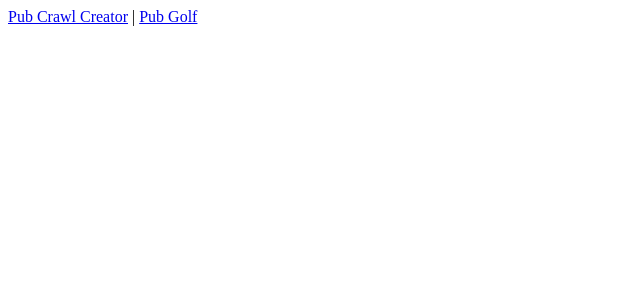
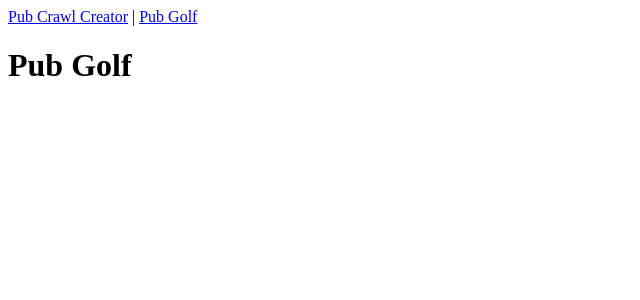
Before and after one commit to v4mika/PintPath, a Nuxt app: page /PubGolf in a window 1280 px wide. Shown: the top 300 px of the page, without its empty margins (0-640 px from the left). Built offline with nearby package versions, Linux system fonts and the light colour scheme.

Commit message:
title on pub golf page

```diff
--- a/pages/PubGolf.vue
+++ b/pages/PubGolf.vue
@@ -1,6 +1,11 @@
 <template>
-    <nav>
-        <NuxtLink to="/">Pub Crawl Creator</NuxtLink> |
-        <NuxtLink to="/pubgolf">Pub Golf</NuxtLink>
-    </nav>
+
+    <div class="pubGolf">
+        <nav>
+            <NuxtLink to="/">Pub Crawl Creator</NuxtLink> |
+            <NuxtLink to="/pubgolf">Pub Golf</NuxtLink>
+        </nav>
+
+        <h1>Pub Golf</h1>
+    </div>
 </template>
```
